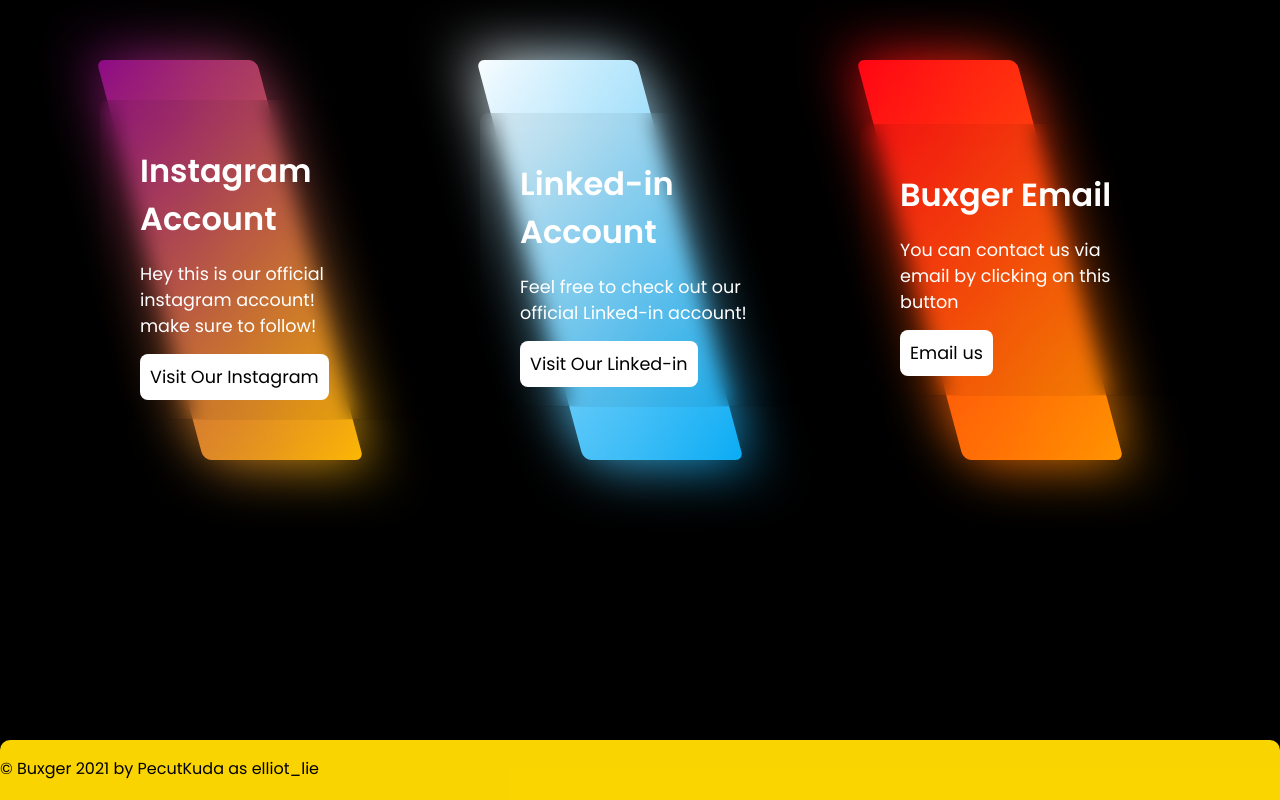
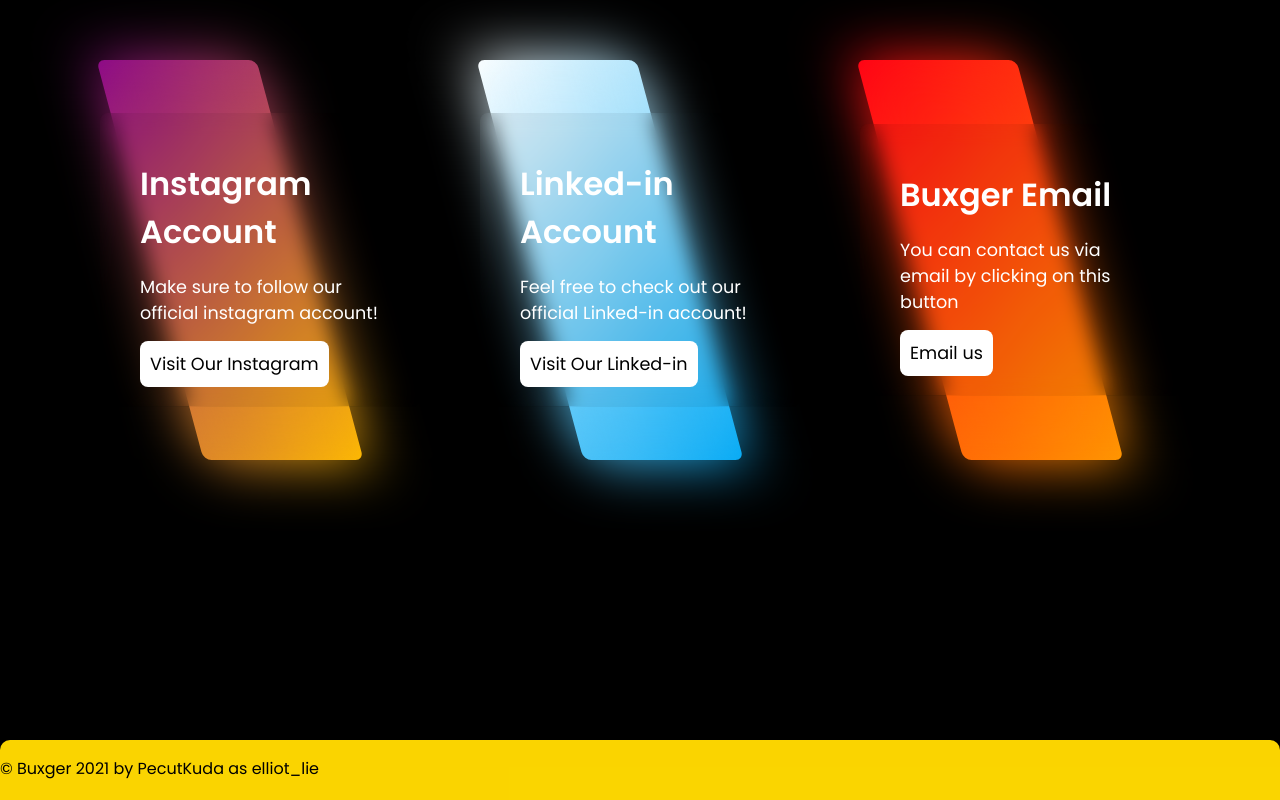
Before and after one commit to PecutKuda/Buxger.github.io, a plain HTML site: page index.html in a window 1280 px wide. Shown: the part 2790-3590 px from the top of the page. Drawn offline with Linux system fonts and the light colour scheme.

Commit message:
change text in instagram

```diff
--- a/index.html
+++ b/index.html
@@ -140,8 +140,7 @@
                         <div class="about-content" id="aboutus">
                             <h2>Instagram Account</h2>
                             <p>
-                                Hey this is our official instagram account!<br>
-                                make sure to follow!
+                                Make sure to follow our official instagram account!<br>
                             </p>
                             <a href="https://www.instagram.com/elliot_lie/" target="_blank">Visit Our Instagram</a>
                         </div>
```
